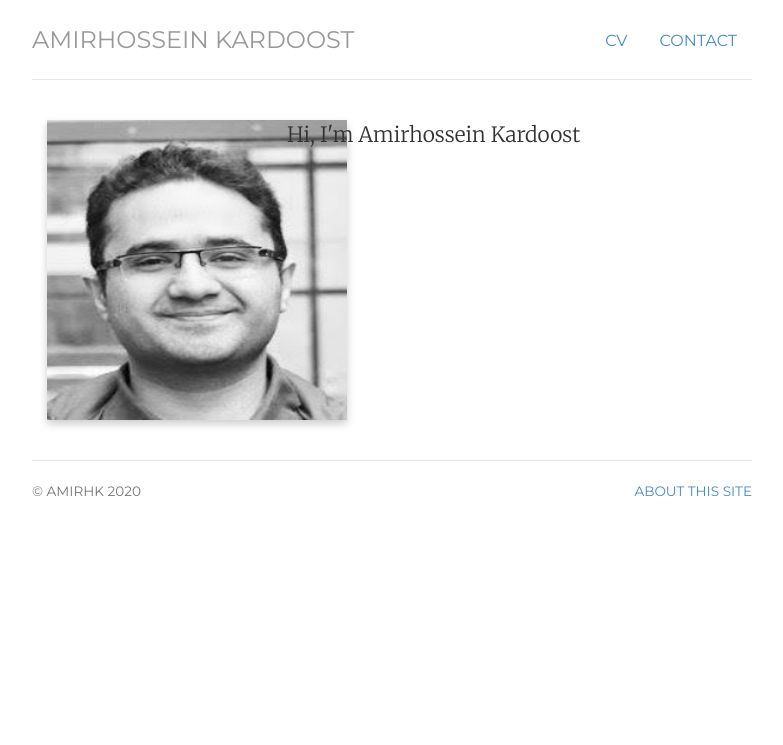
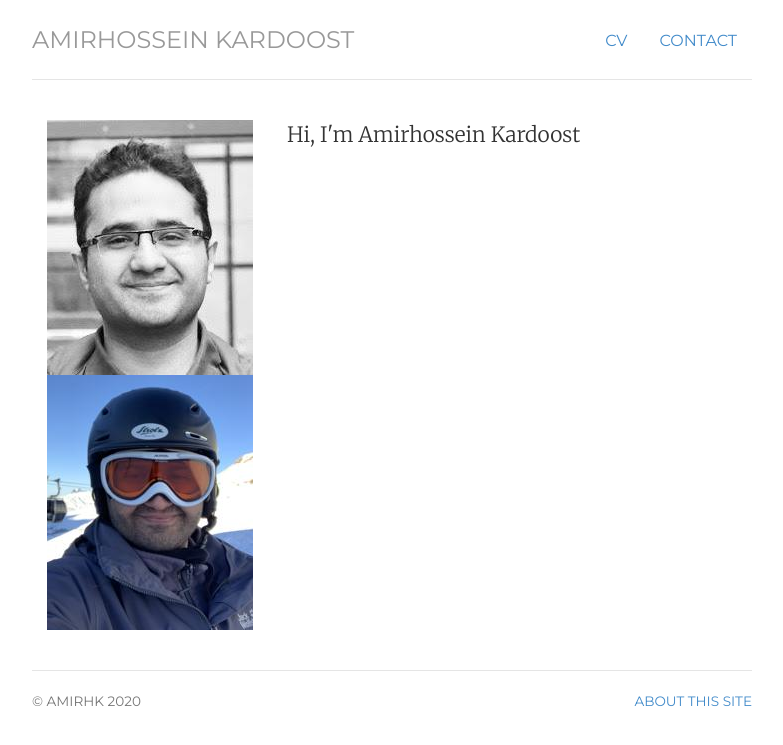
Before and after one commit to Amirhk-dev/Amirhk-dev.github.io, a Jekyll site: the page built from index.html, in a window 1280 px wide. Shown: the top 745 px of the page, without its empty margins (248-1031 px from the left). Built offline with Jekyll 4.4.1, drawn with Linux system fonts in a browser that asks for light colours.

Commit message:
Update index.html

```diff
--- a/index.html
+++ b/index.html
@@ -9,16 +9,10 @@ description: Amirhossein Kardoost ... .
 
 <div class="row marketing">
 	<div class="col-sm-4">
-		<div class="flip-card">
-  			<div class="flip-card-inner">
-    				<div class="flip-card-front">
-      					<img src="/img/amir.jpg" alt="Avatar" style="width:300px;height:300px;">
-    				</div>
-    				<div class="flip-card-back">
-					<img src="/img/amir1.jpg" alt="Avatar" style="width:300px;height:300px;">
-    				</div>
-  			</div>
-		</div>
+		<div class="card">
+    			<img src="/img/amir.jpg" alt="Card Back">
+        		<img src="/img/amir1.jpg" class="img-top" alt="Card Front">
+    		</div>
 	</div>
 	<div itemscope itemtype="http://data-vocabulary.org/Person" class="col-sm-8">
 	<p class="lead">Hi, I'm <span itemprop="name">Amirhossein Kardoost</span>
```
